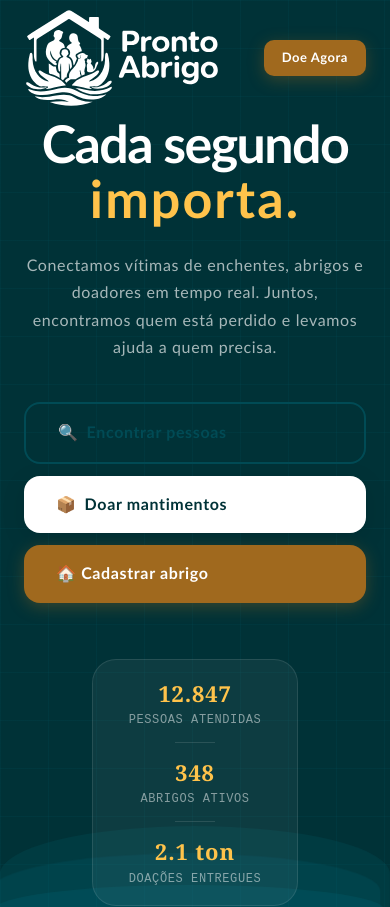
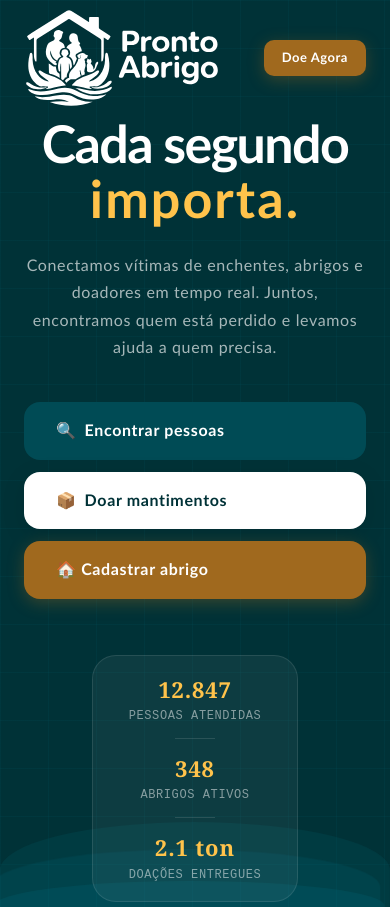
Before and after one commit to ffabbio615/pronto-abrigo-frontend, a React (Vite) app: page / in a window 390 px wide. Shown: the top 907 px of the page. Built offline with nearby package versions, Linux system fonts and the light colour scheme; no server answers.

Commit message:
Alteração no layout mobile do botão Encontrar pessoas na HeroSection da LandingPage.

```diff
--- a/src/pages/landing/LandingPage.scss
+++ b/src/pages/landing/LandingPage.scss
@@ -1658,6 +1658,7 @@ h1, h2, h3, h4 {
   .prevention__grid { grid-template-columns: repeat(2, 1fr); }
   .weather__layout { grid-template-columns: 1fr; }
   .supplies-grid { grid-template-columns: repeat(2, 1fr) !important; }
+  .btn--outline { background: var(--blue); color: var(--white); border: none; }
 }
 
 @media (max-width: 768px) {
```
